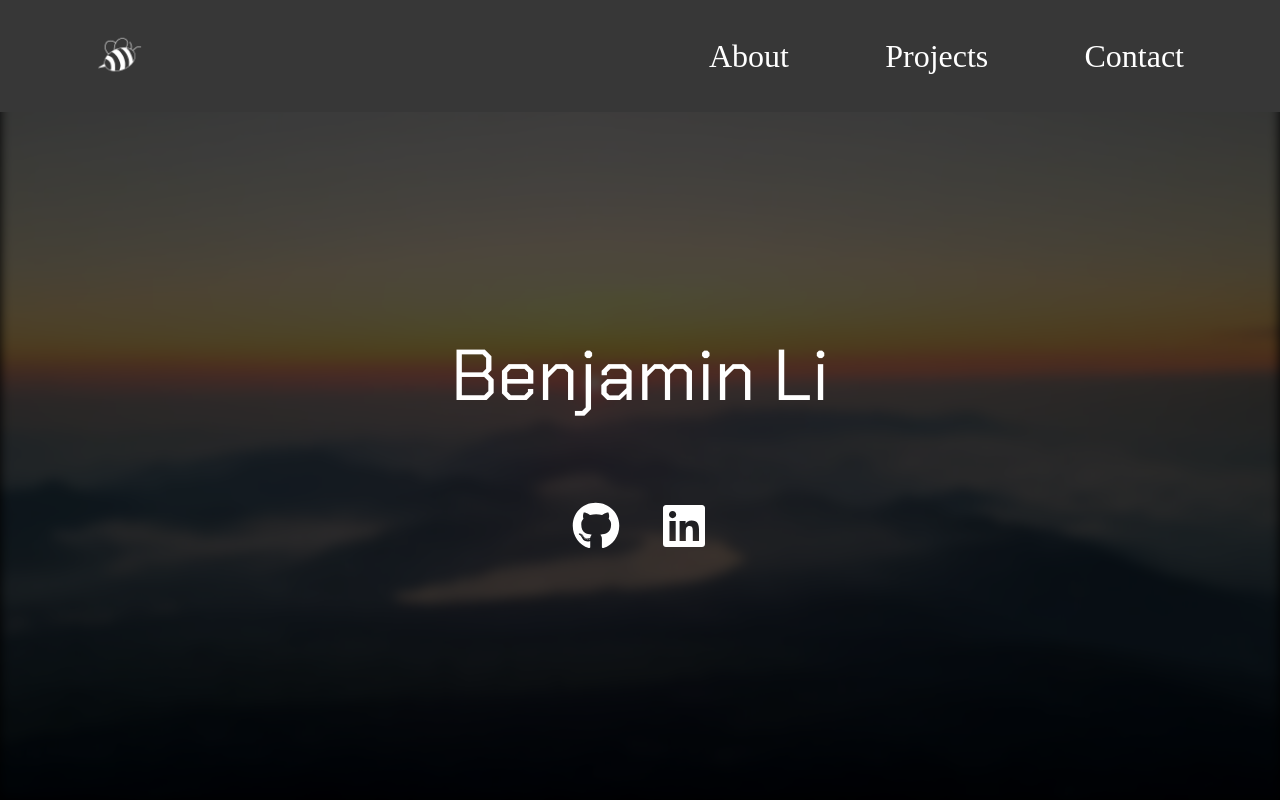
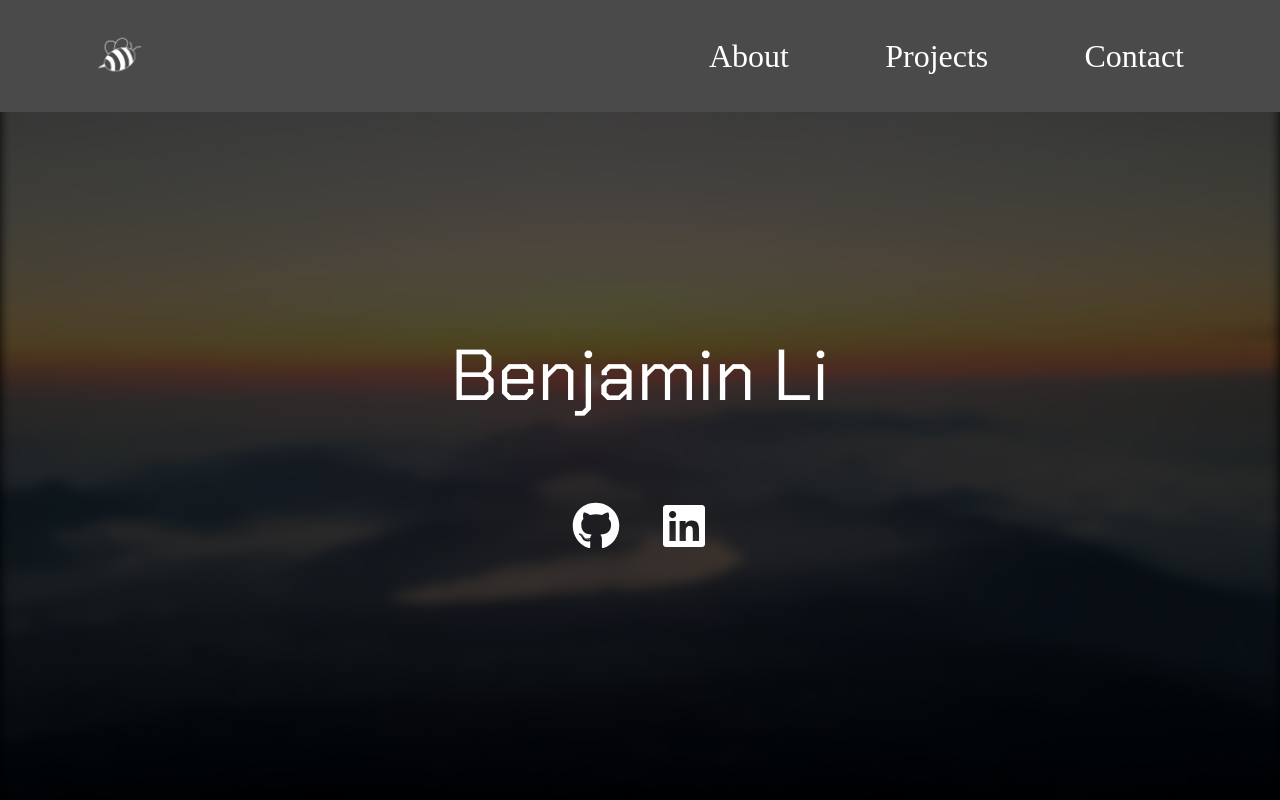
Before and after one commit to benkyli/portfolio, a React (Vite) app: page / in a window 1280 px wide. Shown: the top 800 px of the page. Built offline with nearby package versions, Linux system fonts and the light colour scheme.

Commit message:
moved variables for header rgb and hero opacity to their respective components instead of the main app component

```diff
--- a/src/App.jsx
+++ b/src/App.jsx
@@ -23,24 +23,17 @@ export default function App() {
         };
     }, []);
 
-    let scrollOpacity = 1;
-    const colourLightest = 55;
-    let rgb = colourLightest;
+    let scrollProgress = 1;
     const fadeEnd = window.innerHeight;
     if (scrollPosition < fadeEnd) {
-        const scrollProgress = scrollPosition / fadeEnd;
-        scrollOpacity = Math.max(0.17, 1 - scrollProgress);
-        rgb = Math.max(10, colourLightest - colourLightest * scrollProgress)
+        scrollProgress = scrollPosition / fadeEnd;
     }
-    else {
-        scrollOpacity = 0.17;
-        rgb = 10;
-    }
+
 
     return (
             <div className='overflow-x-hidden'>
-                <Header bgColour={`rgb(${rgb}, ${rgb}, ${rgb})`}/>
-                <Hero heroOpacity={scrollOpacity}/>
+                <Header scrollProgress={scrollProgress} />
+                <Hero scrollProgress={scrollProgress} />
                 <About />
                 <Projects />
                 <Contact />
--- a/src/Header.jsx
+++ b/src/Header.jsx
@@ -3,16 +3,20 @@ import { IconContext } from 'react-icons';
 import { IoMenu, IoClose } from 'react-icons/io5';
 import bee from './images/beeWhite.png';
 
-export default function Header({ bgColour }) {
+export default function Header({ scrollProgress }) {
     const [isOpen, setIsOpen] = useState(false);
 
     const toggleMenu = () => {
         setIsOpen(!isOpen);
     };
 
+    const colourLightest = 74;
+    const rgb = Math.max(12.5, colourLightest - colourLightest * scrollProgress)
+    const headerRGB = `rgb(${rgb}, ${rgb}, ${rgb})`
+
     return (
         <div>
-            <nav className='navbar link-hover' style={{backgroundColor: bgColour}}>
+            <nav className='navbar link-hover' style={{backgroundColor: headerRGB}}>
                 <a className='home' href='/'>
                     <img className='size-12' src={bee} />
                 </a>
--- a/src/Hero.jsx
+++ b/src/Hero.jsx
@@ -1,10 +1,12 @@
 import { FaGithub, FaLinkedin } from 'react-icons/fa';
 import { openInNewTab } from './utils/utils.js';
 
-export default function Hero({ heroOpacity }) {
+export default function Hero({ scrollProgress }) {
     const name = 'Benjamin Li';
     const git_link = 'https://github.com/benkyli';
     const linkedin_link = 'https://www.linkedin.com/in/benjamin-li-73b622295';
+
+    const heroOpacity = Math.max(0.17, 1 - scrollProgress);
 
     return (
 
```
